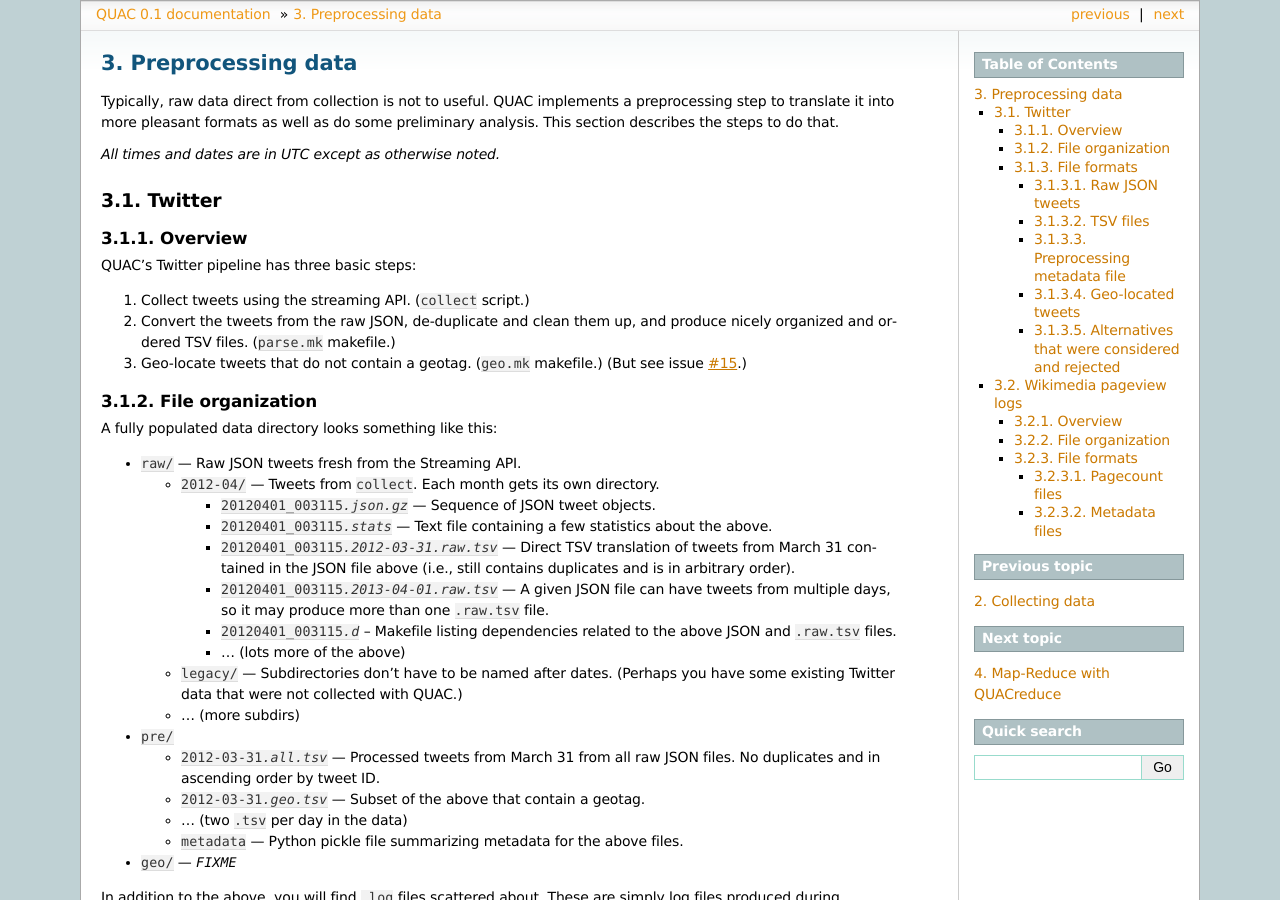
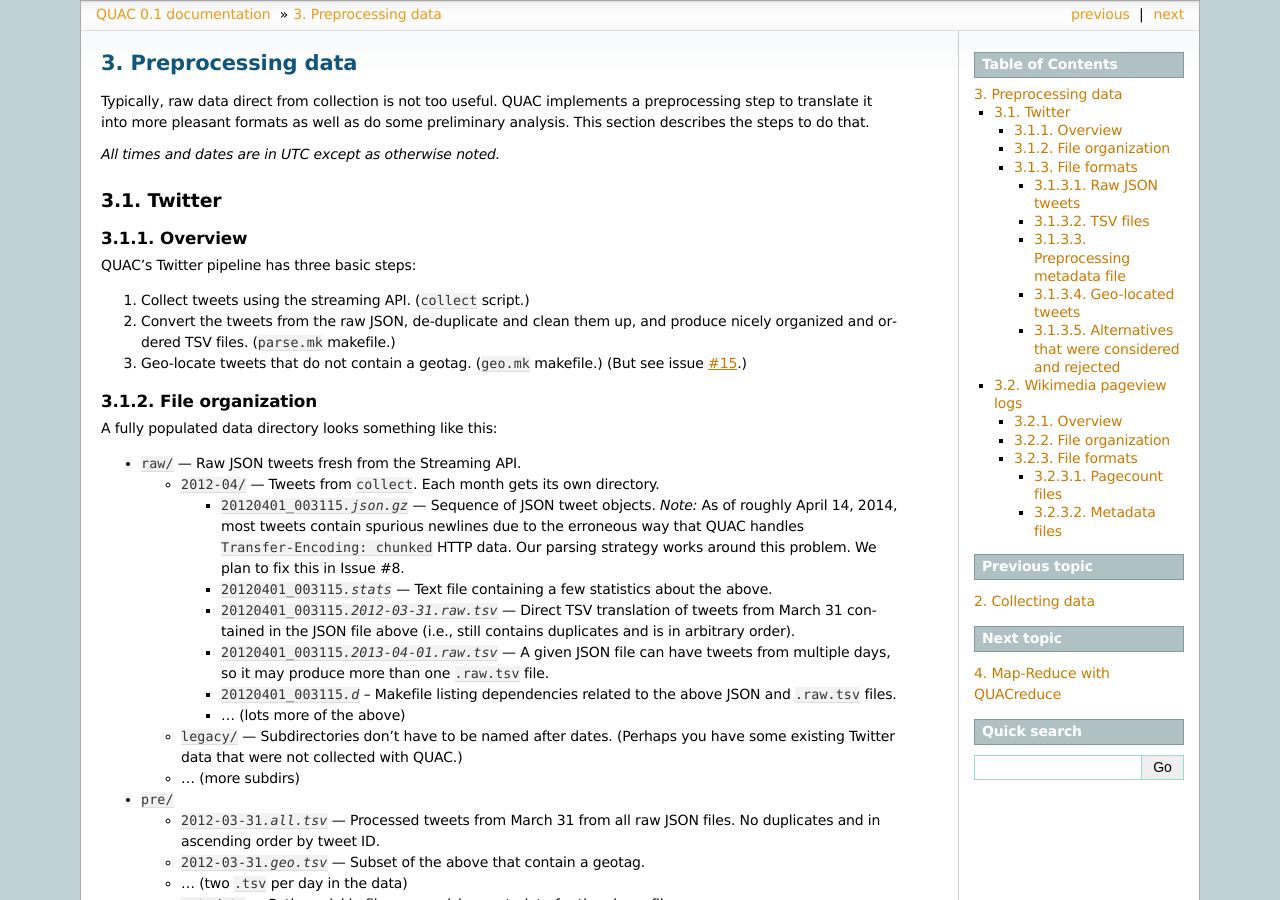
Before and after one commit to reidpr/quac, a Sphinx documentation site: the page built from sphinx/pipeline.rst, in a window 1280 px wide and 900 px high. Built offline with Sphinx 7.4.7, drawn with Linux system fonts in a browser that asks for light colours; formulas are drawn with MathJax 3.

Commit message:
don't try to repair broken lines at collect time; fix them at parse time in json2rawtsv

```diff
--- a/sphinx/pipeline.rst
+++ b/sphinx/pipeline.rst
@@ -3,8 +3,8 @@
 Preprocessing data
 ******************
 
-Typically, raw data direct from collection is not to useful. QUAC implements a
-preprocessing step to translate it into more pleasant formats as well as do
+Typically, raw data direct from collection is not too useful. QUAC implements
+a preprocessing step to translate it into more pleasant formats as well as do
 some preliminary analysis. This section describes the steps to do that.
 
 *All times and dates are in UTC except as otherwise noted.*
@@ -37,6 +37,10 @@
     directory.
 
     * :samp:`20120401_003115{.json.gz}` --- Sequence of JSON tweet objects.
+      *Note:* As of roughly April 14, 2014, most tweets contain spurious
+      newlines due to the erroneous way that QUAC handles
+      ``Transfer-Encoding: chunked`` HTTP data. Our parsing strategy works
+      around this problem. We plan to fix this in Issue #8.
 
     * :samp:`20120401_003115{.stats}` --- Text file containing a few statistics
       about the above.
```
Also changed, not shown: 2 other files.
